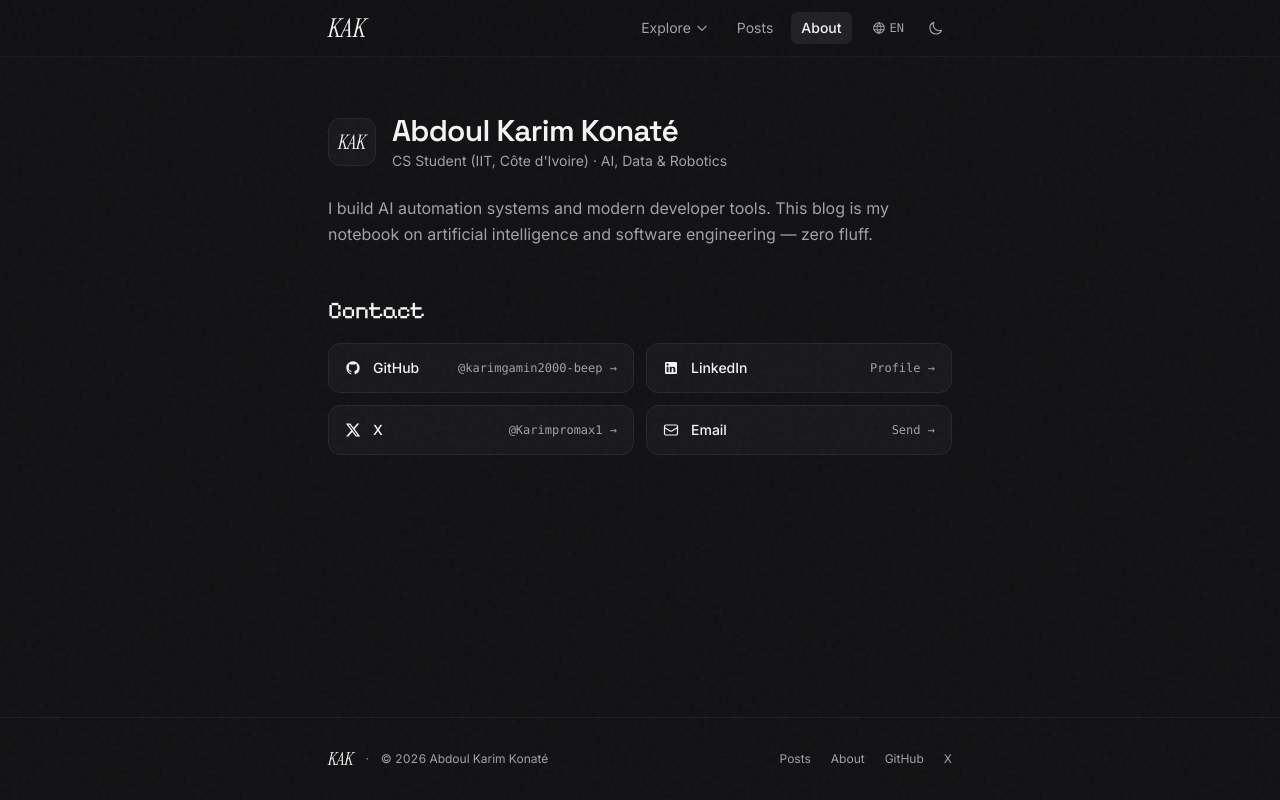
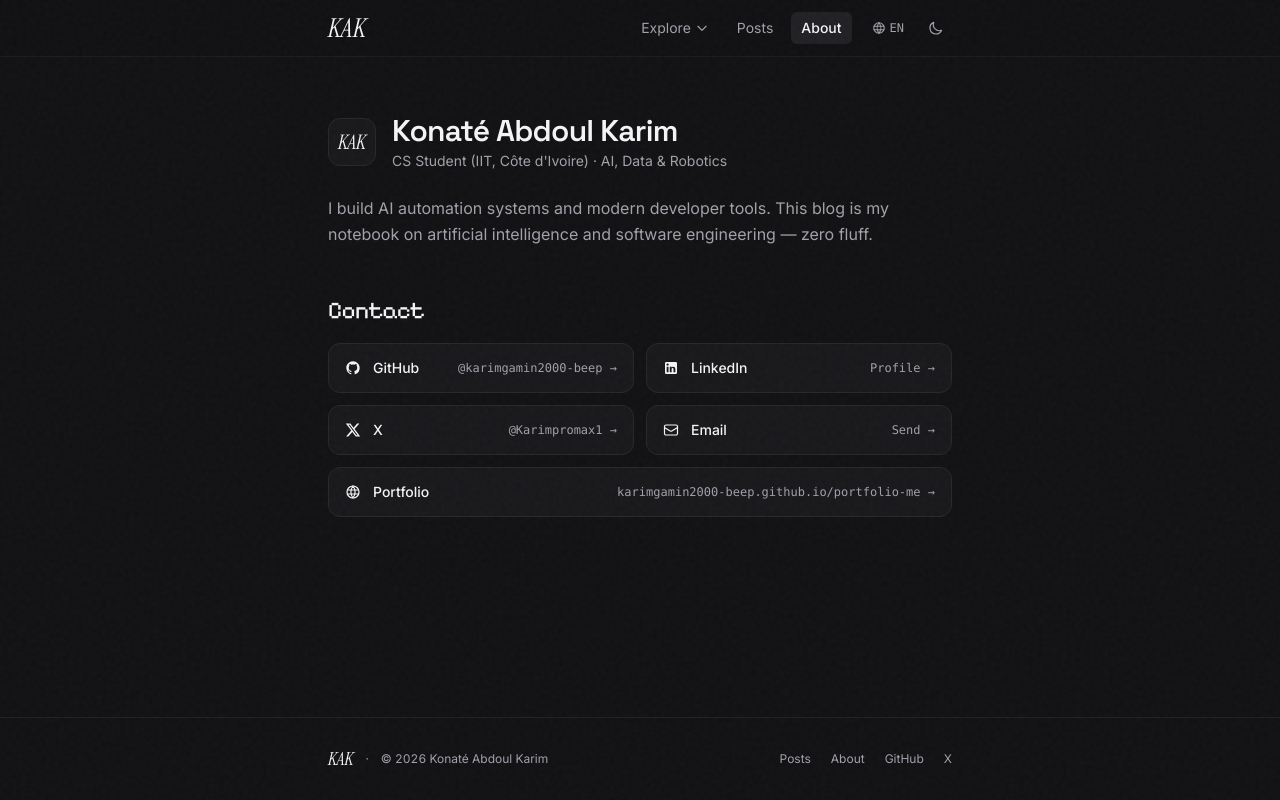
Before and after one commit to karimgamin2000-beep/karimgamin2000-beep.github.io, an Astro site: page /about in a window 1280 px wide. Built offline with nearby package versions, Linux system fonts and the light colour scheme; Astro itself is replaced by a stand-in of ours.

Commit message:
chore: update name to Konaté Abdoul Karim and add portfolio contact

```diff
--- a/src/components/Footer.astro
+++ b/src/components/Footer.astro
@@ -7,7 +7,7 @@ const year = new Date().getFullYear();
     <div class="flex items-center gap-3">
       <span class="font-serif-editorial italic text-lg text-[var(--text)] leading-none">KAK</span>
       <span aria-hidden="true">&middot;</span>
-      <span class="tabular-nums">&copy; {year} Abdoul Karim Konaté</span>
+      <span class="tabular-nums">&copy; {year} Konaté Abdoul Karim</span>
     </div>
 
     <div class="flex items-center gap-5">
--- a/src/pages/about.astro
+++ b/src/pages/about.astro
@@ -4,7 +4,7 @@ import BaseLayout from '../layouts/BaseLayout.astro';
 
 <BaseLayout
   title="About — KAK"
-  description="Abdoul Karim Konaté (KAK) — Computer Science student at IIT, aspiring AI, Data & Robotics Engineer."
+  description="Konaté Abdoul Karim (KAK) — Computer Science student at IIT, aspiring AI, Data & Robotics Engineer."
 >
   <section class="mb-12">
     <div class="flex items-center gap-4 mb-6">
@@ -13,7 +13,7 @@ import BaseLayout from '../layouts/BaseLayout.astro';
       </div>
       <div>
         <h1 class="font-display text-2xl sm:text-3xl font-semibold tracking-tight text-[var(--text)]">
-          Abdoul Karim Konaté
+          Konaté Abdoul Karim
         </h1>
         <p
           class="text-sm text-[var(--text-muted)] mt-0.5"
@@ -102,6 +102,22 @@ import BaseLayout from '../layouts/BaseLayout.astro';
         </div>
         <span class="text-xs font-mono text-[var(--text-muted)] group-hover:text-[var(--text)] transition-colors">Send &rarr;</span>
       </a>
+
+      <a
+        href="https://karimgamin2000-beep.github.io/portfolio-me/"
+        target="_blank"
+        rel="noopener noreferrer"
+        class="sm:col-span-2 group flex items-center justify-between rounded-xl border border-[var(--border)] bg-[var(--bg-elevated)] px-4 py-3.5 hover:border-[var(--border-strong)] hover:bg-[var(--bg-subtle)]/60 transition-colors"
+      >
+        <div class="flex items-center gap-3 min-w-0">
+          <svg class="w-4 h-4 shrink-0 text-[var(--text)]" fill="none" viewBox="0 0 24 24" stroke="currentColor" stroke-width="1.8" aria-hidden="true">
+            <path stroke-linecap="round" stroke-linejoin="round" d="M12 21a9 9 0 100-18 9 9 0 000 18z" />
+            <path stroke-linecap="round" stroke-linejoin="round" d="M3.6 9h16.8M3.6 15h16.8M12 3a14.5 14.5 0 010 18M12 3a14.5 14.5 0 000 18" />
+          </svg>
+          <span class="text-sm font-medium text-[var(--text)]">Portfolio</span>
+        </div>
+        <span class="text-xs font-mono text-[var(--text-muted)] group-hover:text-[var(--text)] transition-colors">karimgamin2000-beep.github.io/portfolio-me &rarr;</span>
+      </a>
     </div>
   </section>
 </BaseLayout>
--- a/src/pages/index.astro
+++ b/src/pages/index.astro
@@ -13,7 +13,7 @@ const popularPosts = allPosts.filter((p) => p.data.popular || p.data.featured).s
 
 <BaseLayout
   title="KAK — Intelligence Artificielle & Outils de Développement"
-  description="Notes techniques, architectures IA et outils de développement par Abdoul Karim Konaté."
+  description="Notes techniques, architectures IA et outils de développement par Konaté Abdoul Karim."
 >
   <!-- Hero matching Codelynx clean editorial aesthetic -->
   <section class="mb-14">
```
